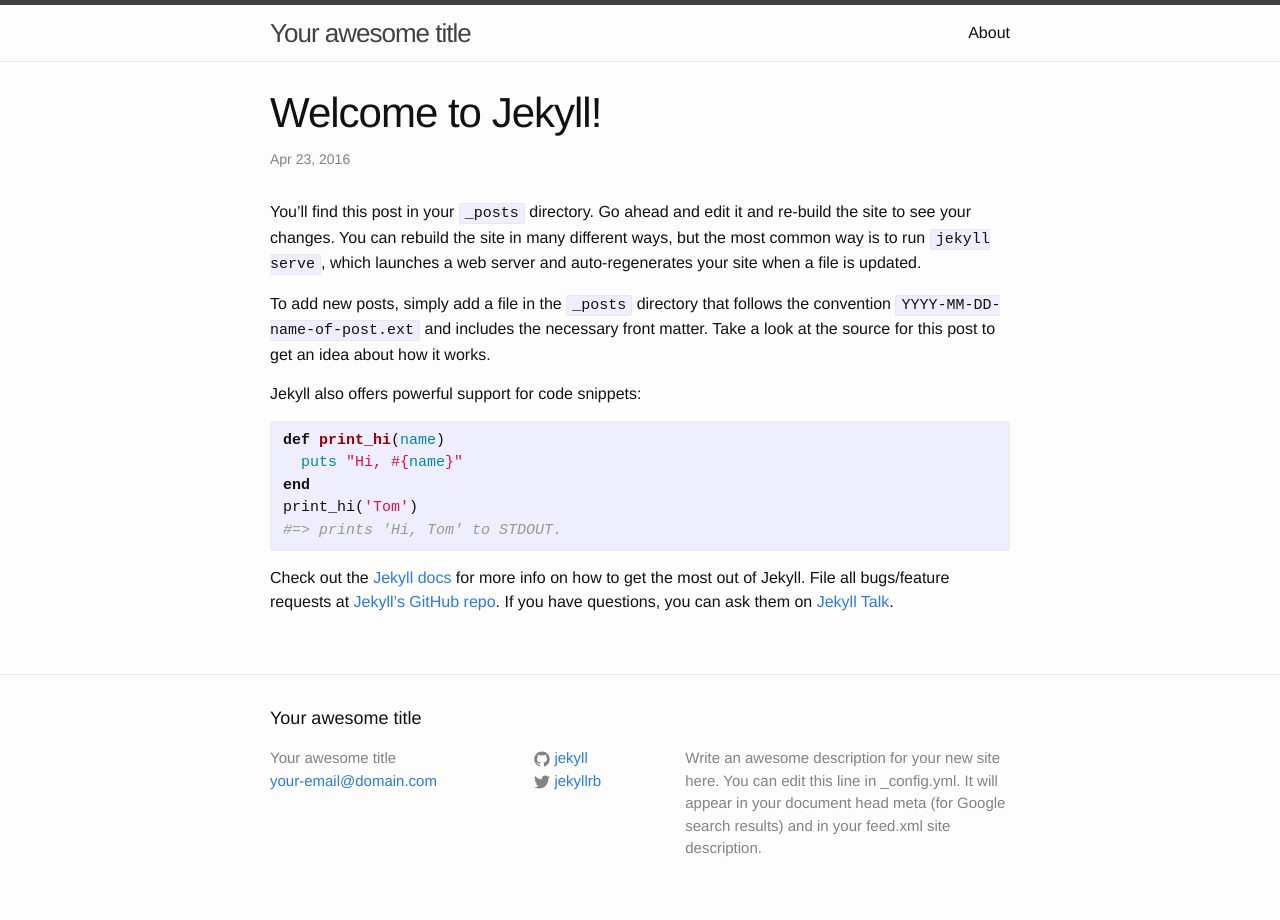
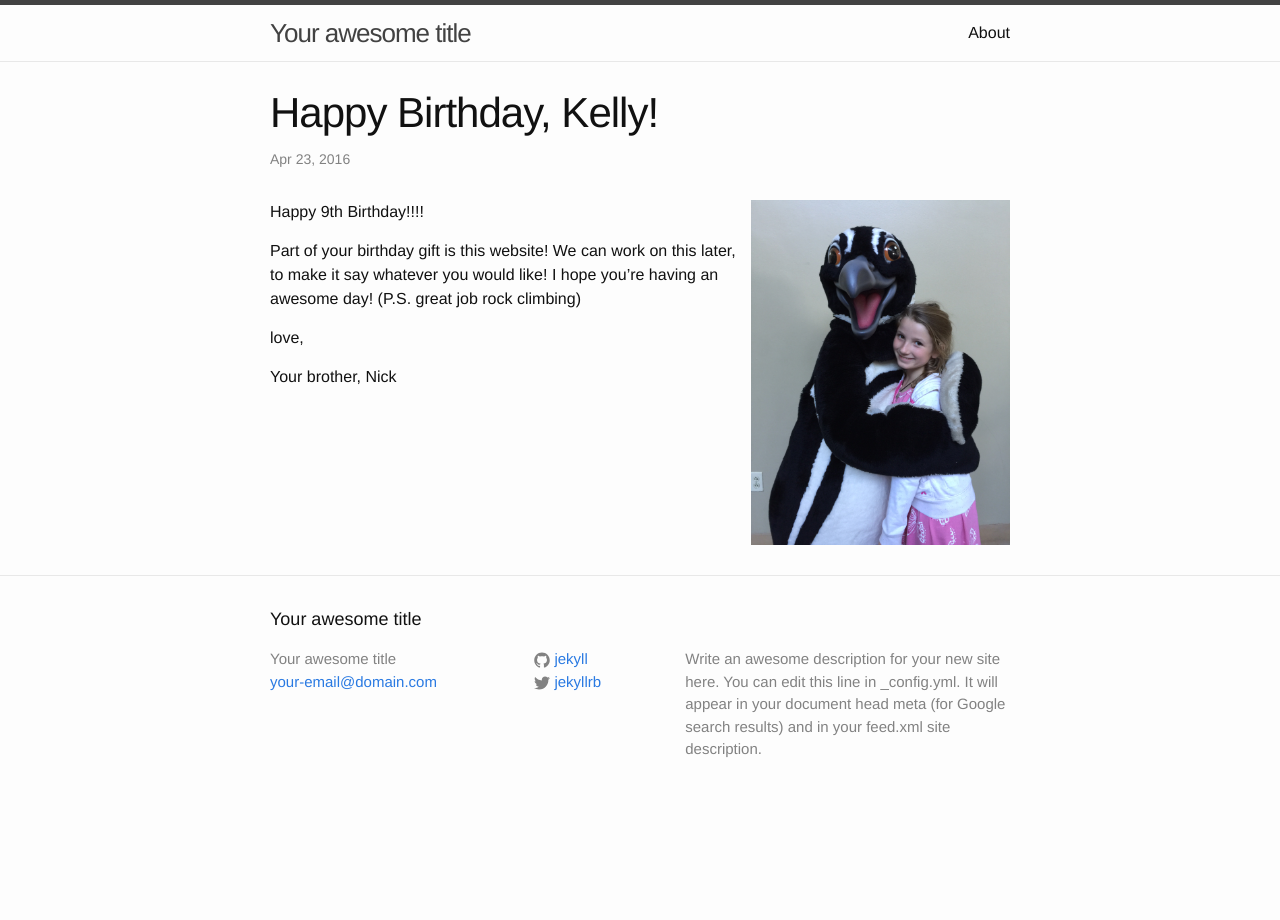
Before and after one commit to kmotardif/kmotardif.github.io, a Jekyll site: the page built from _posts/2016-04-23-welcome-to-jekyll.markdown, in a window 1280 px wide. Built offline with Jekyll 4.4.1, drawn with Linux system fonts in a browser that asks for light colours.

Commit message:
Update Birthday Message

```diff
--- /dev/null
+++ b/CNAME
@@ -0,0 +1 @@
+www.ktardif.com
--- a/_posts/2016-04-23-welcome-to-jekyll.markdown
+++ b/_posts/2016-04-23-welcome-to-jekyll.markdown
@@ -1,25 +1,20 @@
 ---
 layout: post
-title:  "Welcome to Jekyll!"
-date:   2016-04-23 00:21:56 -0700
-categories: jekyll update
+title:  "Happy Birthday, Kelly!"
+date:   2016-04-23 00:00:01 -0700
+categories: kelly birthday
 ---
-You’ll find this post in your `_posts` directory. Go ahead and edit it and re-build the site to see your changes. You can rebuild the site in many different ways, but the most common way is to run `jekyll serve`, which launches a web server and auto-regenerates your site when a file is updated.
 
-To add new posts, simply add a file in the `_posts` directory that follows the convention `YYYY-MM-DD-name-of-post.ext` and includes the necessary front matter. Take a look at the source for this post to get an idea about how it works.
+<img style="max-width: 35%;
+    float: right;
+    height: auto"
+    src="/assets/kpenguin.JPG">
 
-Jekyll also offers powerful support for code snippets:
+Happy 9th Birthday!!!!
 
-{% highlight ruby %}
-def print_hi(name)
-  puts "Hi, #{name}"
-end
-print_hi('Tom')
-#=> prints 'Hi, Tom' to STDOUT.
-{% endhighlight %}
+Part of your birthday gift is this website! We can work on this later, to make it say whatever you
+would like! I hope you're having an awesome day! (P.S. great job rock climbing)
 
-Check out the [Jekyll docs][jekyll-docs] for more info on how to get the most out of Jekyll. File all bugs/feature requests at [Jekyll’s GitHub repo][jekyll-gh]. If you have questions, you can ask them on [Jekyll Talk][jekyll-talk].
+love,
 
-[jekyll-docs]: http://jekyllrb.com/docs/home
-[jekyll-gh]:   https://github.com/jekyll/jekyll
-[jekyll-talk]: https://talk.jekyllrb.com/
+Your brother, Nick
```
Also changed, not shown: assets/kpenguin.JPG (added), 1 other file.
